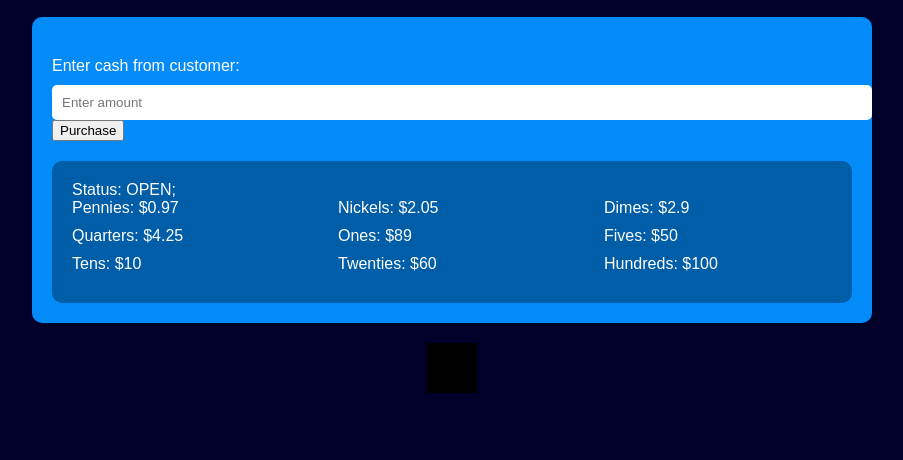
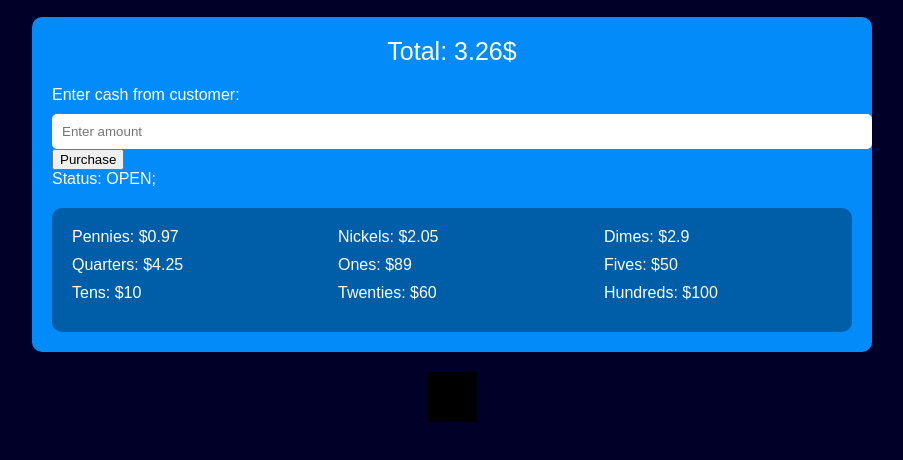
Before and after one commit to S-BLH/cash-register, a plain HTML site: page index.html in a window 1280 px wide. Both pictures are taken after a click on the button "Purchase". Shown: the part 78-538 px from the top of the page, without its empty margins (188-1091 px from the left). Drawn offline with Linux system fonts and the light colour scheme.

Commit message:
added new changes to html and js

```diff
--- a/index.html
+++ b/index.html
@@ -1,6 +1,5 @@
 <!DOCTYPE html>
 <html lang="en">
-
 <head>
     <meta charset="UTF-8">
     <meta name="viewport" content="width=device-width, initial-scale=1.0">
@@ -53,6 +52,11 @@
             margin: 0 auto;
         }
 
+        #total {
+            color: white;
+            text-align: center;
+            font-size: 25px;
+        }
         #container-label {
             margin-bottom: 20px;
         }
@@ -127,6 +131,7 @@
         <h1>Cash Register</h1>
     </header>
     <div id="container">
+        <div id="total">Total: 3.26$</div>
         <table id="cid">
             <!-- Placeholder for cash register details -->
         </table>
@@ -134,6 +139,7 @@
             <label for="cash">Enter cash from customer:</label>
             <input type="number" id="cash" min="0" max="666" placeholder="Enter amount">
             <button id="purchase-btn">Purchase</button>
+            <div id="change-due"></div>
         </div>
         <div id="caisse">
             <div id="change-due"></div>
--- a/script.js
+++ b/script.js
@@ -1,4 +1,4 @@
-const price = 19.5;
+const price = 3.26;
 const cid = [['PENNY', 1.01], ['NICKEL', 2.05], ['DIME', 3.1], ['QUARTER', 4.25], ['ONE', 90], ['FIVE', 55], ['TEN', 20], ['TWENTY', 60], ['ONE HUNDRED', 100]];
 
 // Function definitions
@@ -65,15 +65,15 @@ document.getElementById('purchase-btn').addEventListener('click', () => {
   const change = calculateChange(changeDue, cid);
 
   if (cash < price) {
-    console.log('Customer does not have enough money to purchase the item');
+    alert('Customer does not have enough money to purchase the item');
   } else if (cash === price) {
     document.getElementById('change-due').innerText = 'No change due - customer paid with exact cash';
   } else if (change.status === 'INSUFFICIENT_FUNDS') {
     document.getElementById('change-due').innerText = 'Status: INSUFFICIENT_FUNDS';
   } else if (change.status === 'CLOSED') {
     const sortedChange = change.change.sort((a, b) => b[1] - a[1]);
-    document.getElementById('change-due').innerText = `Status: CLOSED; + ${formatChange(sortedChange)}`;
+    document.getElementById('change-due').innerText = 'Status: CLOSED; ' + formatChange(sortedChange);
   } else {
-    document.getElementById('change-due').innerText = `Status: OPEN; ${formatChange(change.change)}`;
+    document.getElementById('change-due').innerText = 'Status: OPEN; ' + formatChange(change.change);
   }
 });
```
